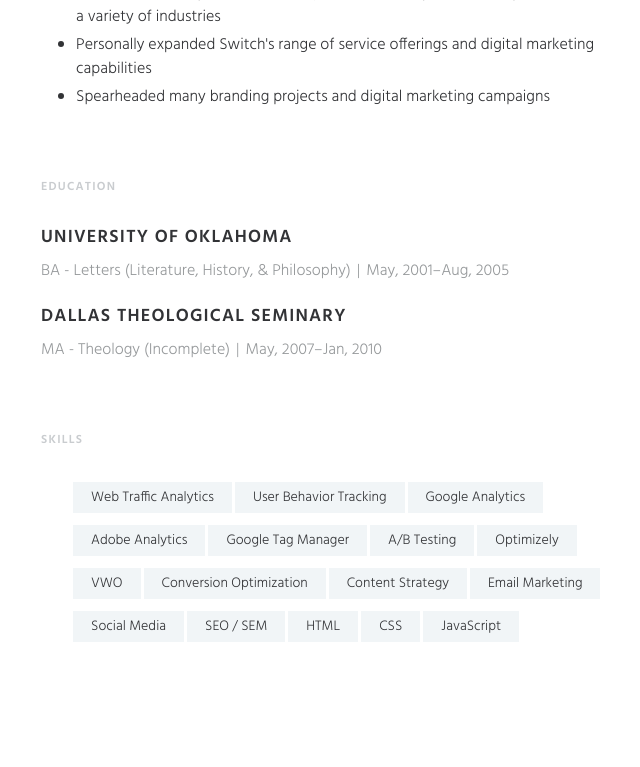
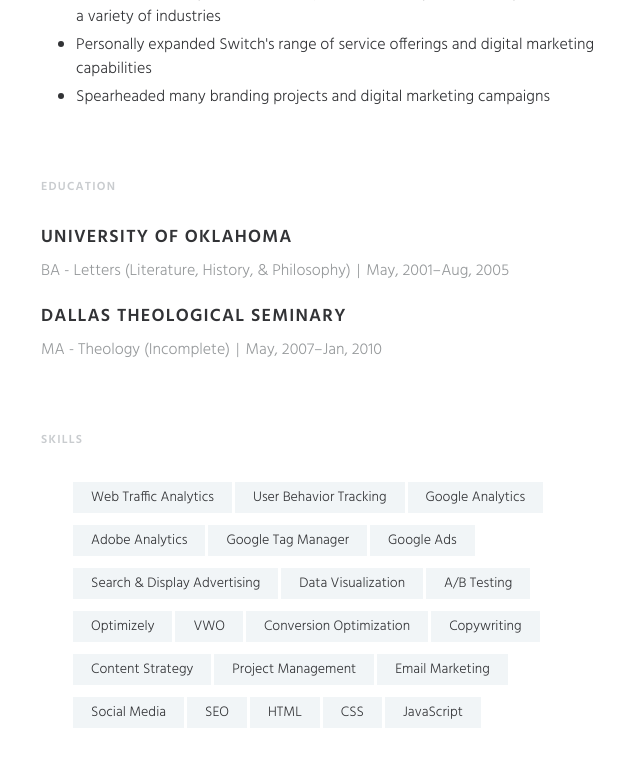
Before and after one commit to mattfredfry/mattfredfry.github.io, a Jekyll site: the page built from resume.html, in a window 1280 px wide and 900 px high, scrolled down 2422 px. Shown: the top 767 px of the window, without its empty margins (309-949 px from the left). Built offline with Jekyll 4.4.1, drawn with Linux system fonts in a browser that asks for light colours; nearby versions of some CDN libraries.

Commit message:
Adding skills and letters links

```diff
--- a/resume.html
+++ b/resume.html
@@ -120,7 +120,7 @@ title: Matt Fry | Resume
           <li class="sr-section-item" style=" margin-bottom: 25px;">
             <h3><span>University of Oklahoma</span></h3>
             <div class="secondary">
-              <span>BA - Letters (Literature, History, &amp; Philosophy)</span><span class="separator sep">|</span><span class="break"><br></span><span><span>May, 2001</span><span>–</span><span>Aug, 2005</span></span>
+              <span><a href="http://www.ou.edu/admissions/academics/arts-sciences/letters">BA - Letters (Literature, History, &amp; Philosophy)</a></span><span class="separator sep">|</span><span class="break"><br></span><span><span>May, 2001</span><span>–</span><span>Aug, 2005</span></span>
             </div>
             <p></p>
           </li>
@@ -141,14 +141,19 @@ title: Matt Fry | Resume
             <li class="section-highlight">Google Analytics</li>
             <li class="section-highlight">Adobe Analytics</li>
             <li class="section-highlight">Google Tag Manager</li>
+            <li class="section-highlight">Google Ads</li>
+            <li class="section-highlight">Search & Display Advertising</li>
+            <li class="section-highlight">Data Visualization</li>
             <li class="section-highlight">A/B Testing</li>
             <li class="section-highlight">Optimizely</li>
             <li class="section-highlight">VWO</li>
             <li class="section-highlight">Conversion Optimization</li>
+            <li class="section-highlight">Copywriting</li>
             <li class="section-highlight">Content Strategy</li>
+            <li class="section-highlight">Project Management</li>
             <li class="section-highlight">Email Marketing</li>
             <li class="section-highlight">Social Media</li>
-            <li class="section-highlight">SEO / SEM</li>
+            <li class="section-highlight">SEO</li>
             <li class="section-highlight">HTML</li>
             <li class="section-highlight">CSS</li>
             <li class="section-highlight">JavaScript</li>
```
